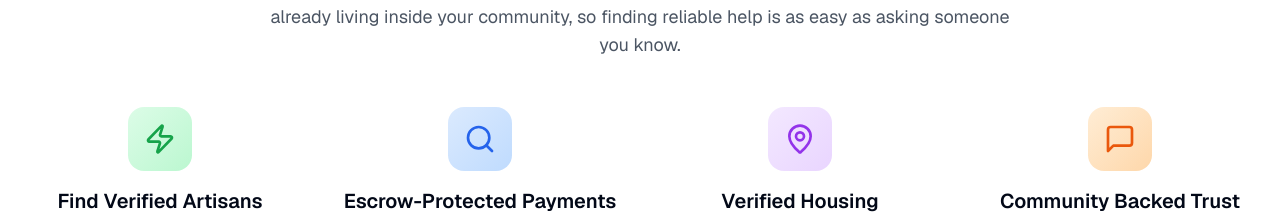
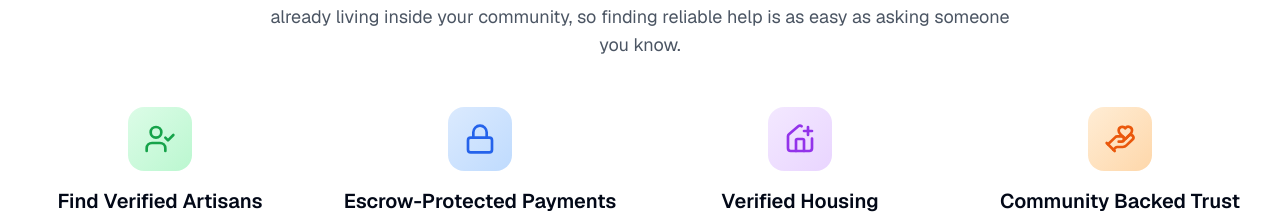
Before and after one commit to tech-monarch/rccg-hackathon, a Next.js app: page / in a window 1280 px wide. Shown: the part 861-1075 px from the top of the page. Built offline with nearby package versions, Linux system fonts and the light colour scheme.

Commit message:
Update icons in HomePage component for improved visual representation

```diff
--- a/app/page.tsx
+++ b/app/page.tsx
@@ -23,6 +23,10 @@ import {
   Info,
   UserPlus,
   BookOpen,
+  UserCheck,
+  Lock,
+  HousePlus,
+  HandHeart,
 } from "lucide-react";
 import Link from "next/link";
 import { Button } from "@/components/ui/button";
@@ -497,25 +501,25 @@ export default function HomePage() {
           <div className="grid md:grid-cols-2 lg:grid-cols-4 gap-8">
             {[
               {
-                icon: <Zap className="w-8 h-8 text-green-600" />,
+                icon: <UserCheck className="w-8 h-8 text-green-600" />,
                 bg: "from-green-100 to-green-200",
                 title: " Find Verified Artisans",
                 desc: "Vouched for by your community. Not an algorithm.",
               },
               {
-                icon: <Search className="w-8 h-8 text-blue-600" />,
+                icon: <Lock className="w-8 h-8 text-blue-600" />,
                 bg: "from-blue-100 to-blue-200",
                 title: "Escrow-Protected Payments",
                 desc:"Your money stays locked until the job is done right.",
               },
               {
-                icon: <MapPin className="w-8 h-8 text-purple-600" />,
+                icon: <HousePlus className="w-8 h-8 text-purple-600" />,
                 bg: "from-purple-100 to-purple-200",
                 title: "Verified Housing",
                 desc: "Real listings. Real location. No agent stress.",
               },
               {
-                icon: <MessageSquare className="w-8 h-8 text-orange-600" />,
+                icon: <HandHeart className="w-8 h-8 text-orange-600" />,
                 bg: "from-orange-100 to-orange-200",
                 title: "Community Backed Trust",
                 desc: "Cheat someone here , you lose more than an account.",
```
